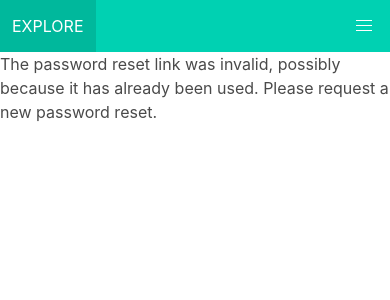
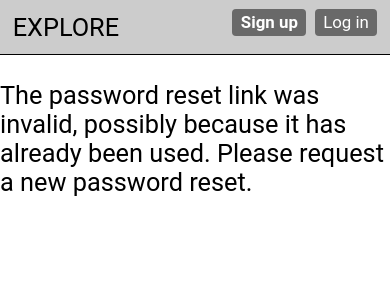
Before and after one commit to danielhamngren/explore, a Django app: a page that uses templates/base.html in a window 390 px wide. Shown: the top 300 px of the page. Run offline with Django 3.2, Linux system fonts and the light colour scheme.

Commit message:
Fixed small screen layout

```diff
--- a/places/static/places/js/app.js
+++ b/places/static/places/js/app.js
@@ -6,7 +6,6 @@ xhr.onreadystatechange = function () {
         var status = xhr.status;
         if (status === 0 || (status >= 200 && status < 400)) {
             // The request has been completed successfully
-            console.log(xhr.responseText);
             mapboxgl.accessToken = xhr.responseText;
         } else {
             console.log("mapbox token request failed")
--- a/templates/base.html
+++ b/templates/base.html
@@ -2,62 +2,87 @@
 <html>
 <head>
     <meta charset="utf-8">
+    <meta name="viewport" content="initial-scale=1,maximum-scale=1,user-scalable=no">
     <title>{% block title %}Explore City{% endblock %}</title>
     <style>
         body {
-            font-size: 12pt;
+            margin: 0em;
+            font-size: 3vh;
             font-family: "Roboto", "Lucida Grande", Verdana, Arial, sans-serif
         }
+
+        .container {
+            display: grid;
+            height:100vh;
+            grid-template-columns: 1fr;
+            grid-template-rows: 1fr 15fr;
+            grid-template-areas:
+                "nav"
+                "main";
+            grid-gap: 0rem;
+
+        }
+
+        nav {
+            padding: 0.5em;
+            grid-area: nav;
+            background-color: #ccc;
+            border-bottom-style: solid;
+            border-bottom-width: 1px;
+            border-color: black;
+        }
+
+        main {
+            grid-area: main;
+        }
+
+        .align-left {
+            float: left;
+        }
+
+        .align-right{
+            float: right;
+        }
+
+        nav .align-right{
+            font-size: 2vh;
+        }
+        nav a {
+            background-color: #696969;
+            color: white;
+            padding: 0.2em 0.5em;
+            border-radius: 4px;
+            text-decoration: none;
+        }
+        nav a:hover {
+            {#color: red;#}
+            text-decoration: underline;
+            background-color: gray;
+        }
+        nav a:visited {
+            color:white;
+            text-decoration: none;
+        }
     </style>
-    <link rel="stylesheet" href="https://cdn.jsdelivr.net/npm/bulma@0.9.1/css/bulma.min.css">
 {% block head %}{% endblock %}
 </head>
-<body>
-<nav class="navbar is-primary" role="navigation" aria-label="main navigation">
-  <div class="navbar-brand">
-    <a class="navbar-item" href="/">
-        EXPLORE
-    </a>
+<body class="container">
+    <nav>
+        <div class="align-left">EXPLORE</div>
+        <div class="align-right">
+                {% if user.is_authenticated %}
+          {{ user.username }} <a href="{% url 'logout' %}">Log out</a>
+        {% else %}
+          <a href="{% url 'signup' %}"><strong>Sign up</strong></a>&nbsp;
+          <a href="{% url 'login' %}">Log in</a>
+        {% endif %}
+        </div>
 
-    <a role="button" class="navbar-burger burger" aria-label="menu" aria-expanded="false" data-target="navbarBasicExample">
-      <span aria-hidden="true"></span>
-      <span aria-hidden="true"></span>
-      <span aria-hidden="true"></span>
-    </a>
-  </div>
-
-  <div id="navbarBasicExample" class="navbar-menu">
-    <div class="navbar-start">
-
-    </div>
-
-    <div class="navbar-end">
-        {% if user.is_authenticated %}
-
-
-            <div class="navbar-item">
-          <p>{{ user.username }} <a class="button is-small" href="{% url 'logout' %}">Log Out</a> </p>
-            </div>
-        {% else %}
-          <div class="navbar-item">
-        <div class="buttons">
-
-          <a class="button is-secondary is-small" href="/accounts/signup">
-            <strong>Sign up</strong>
-          </a>
-          <a class="button is-light is-small" href="{% url 'login' %}">
-            Log in
-          </a>
-        </div>
-      </div>
-        {% endif %}
-    </div>
-  </div>
-</nav>
-<main>
+    </nav>
+    <main>
     {% block content %}
     {% endblock %}
-</main>
+    </main>
 <script>
     document.addEventListener('DOMContentLoaded', () => {
 
```
Also changed, not shown: places/templates/index.html (+5 -3 lines).
